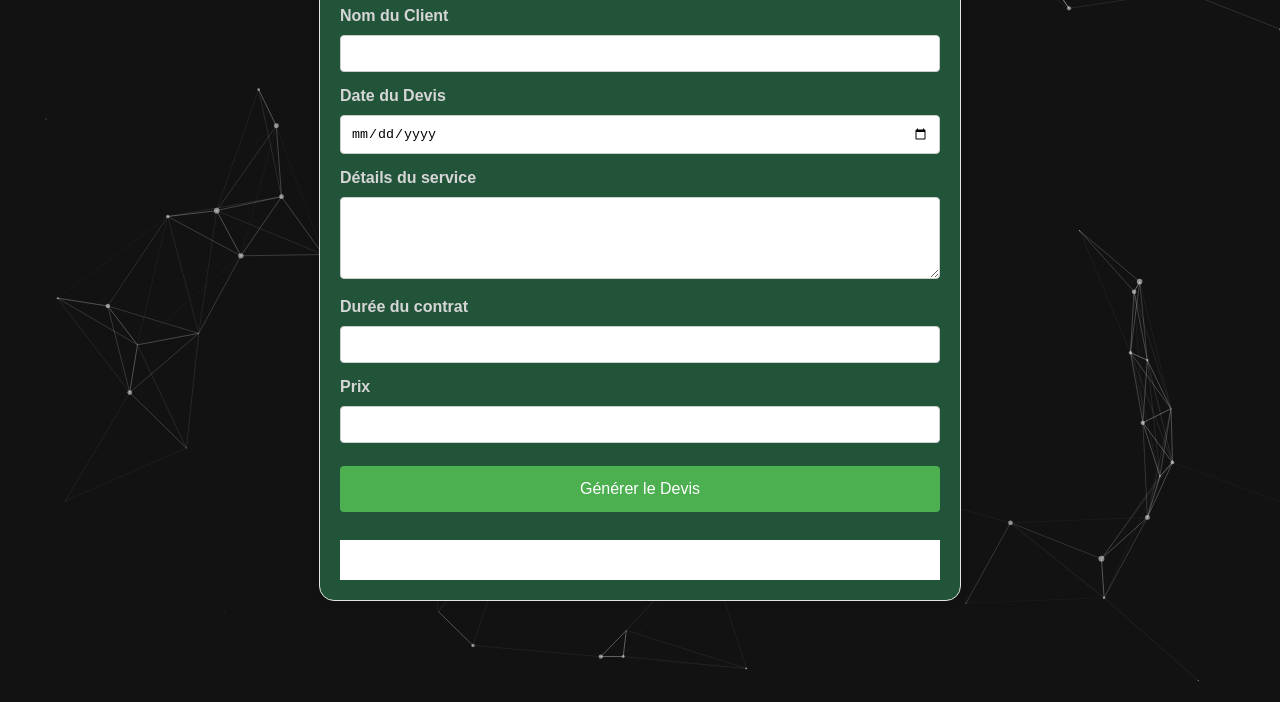
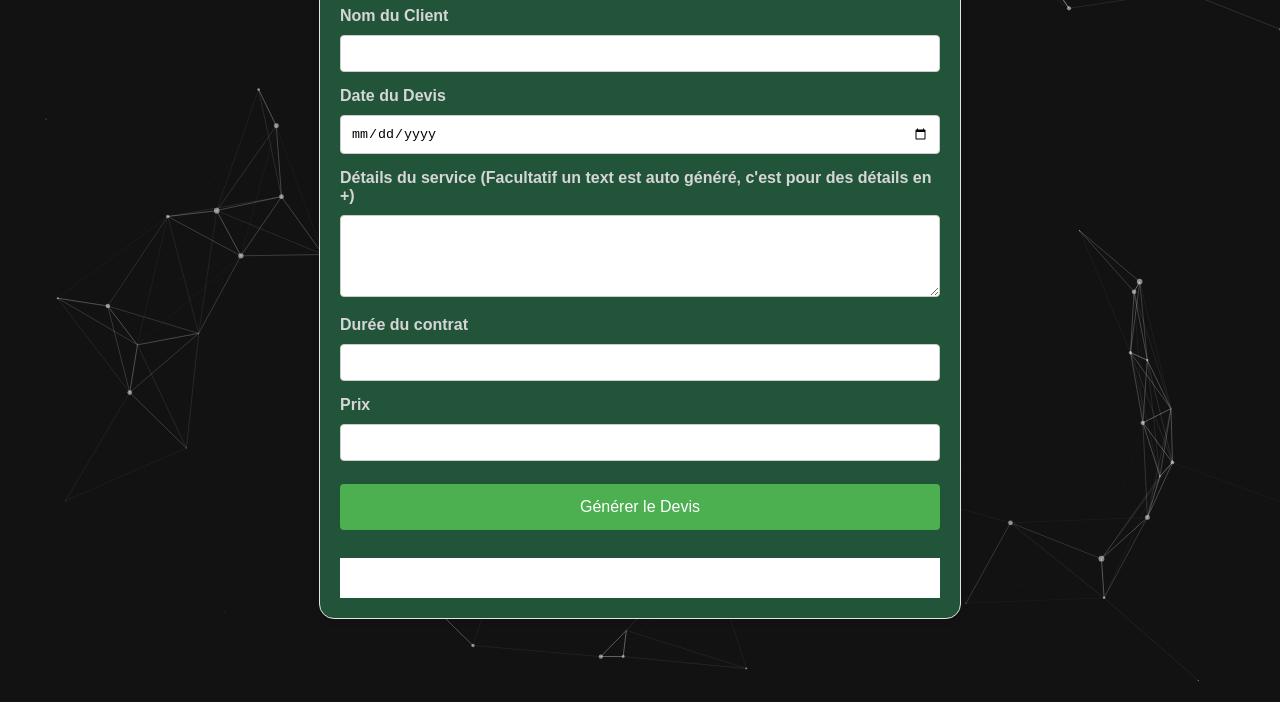
Before and after one commit to Kleas17/Gruppe-Sechs-Dashboard, a website: page devisAppel.html in a window 1280 px wide. Shown: the part 122-824 px from the top of the page. Drawn offline with nearby package versions, Linux system fonts and the light colour scheme.

Commit message:
fix contrat

```diff
--- a/devisAppel.html
+++ b/devisAppel.html
@@ -165,7 +165,7 @@
                 <input type="date" id="devisDate" name="devisDate" required>
             </div>
             <div class="form-group">
-                <label for="serviceDetails">Détails du service</label>
+                <label for="serviceDetails">Détails du service (Facultatif un text est auto généré, c'est pour des détails en +)</label>
                 <textarea id="serviceDetails" name="serviceDetails" rows="4" required></textarea>
             </div>
 
```
